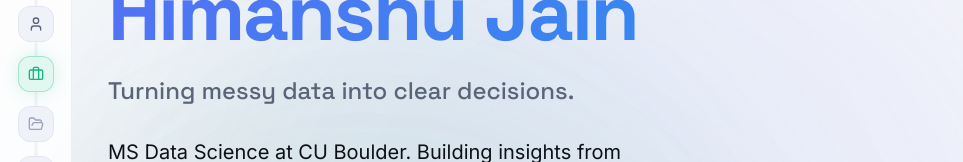
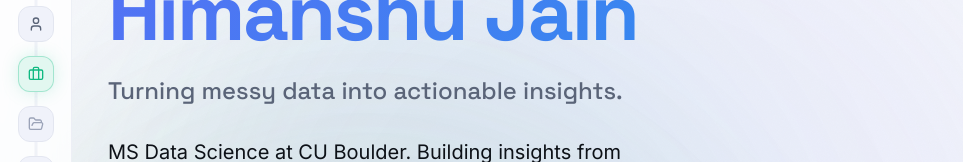
Before and after one commit to himanshumjain15/Portfolio, a Next.js app: page /Portfolio/ in a window 1280 px wide. Shown: the part 224-386 px from the top of the page, without its empty margins (0-963 px from the left). Built offline with nearby package versions, Linux system fonts and the light colour scheme.

Commit message:
fix: update tagline to reflect actionable insights in personal info

```diff
--- a/src/data/portfolio.ts
+++ b/src/data/portfolio.ts
@@ -5,7 +5,7 @@
 export const personalInfo = {
   name: "Himanshu Jain",
   firstName: "Himanshu",
-  tagline: "Turning messy data into clear decisions.",
+  tagline: "Turning messy data into actionable insights.",
   description:
     "MS Data Science at CU Boulder. Building insights from millions of records at Ernst & Young and LG Electronics. Award-winning researcher in deep learning for medical imaging.",
   email: "himanshumjain15@gmail.com",
```
